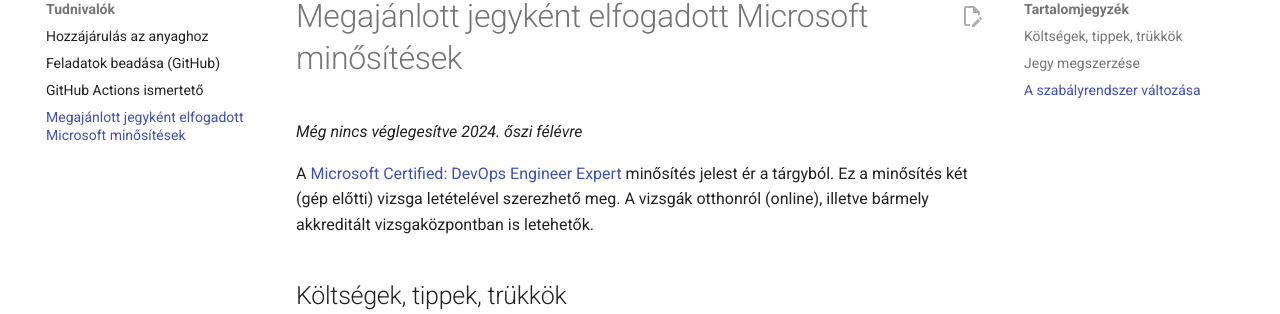
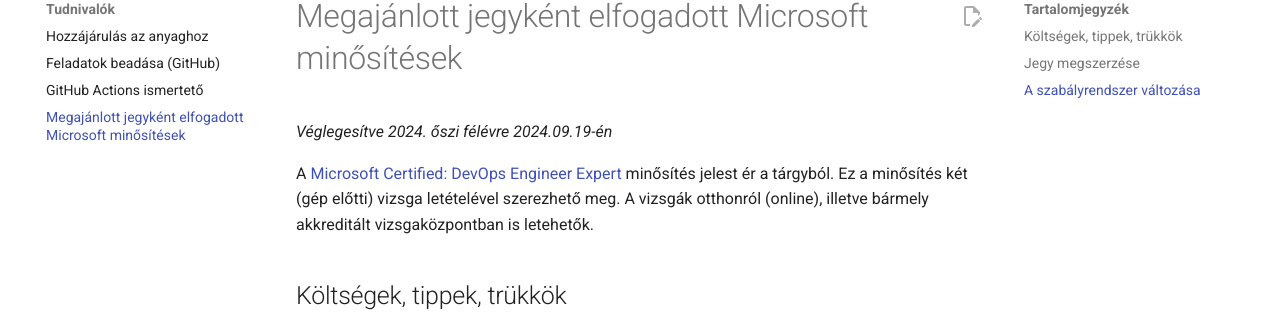
Before and after one commit to bmeviaumb11/skalazhato, an MkDocs documentation site: the page built from docs/information/certification.md, in a window 1280 px wide and 1385 px high. Shown: the part 150-464 px from the top of the window. Built offline with MkDocs 1.6.1 and Material for MkDocs 9.7.7, drawn with Linux system fonts in a browser that asks for light colours; comment, search, counter and statistics services are not loaded.

Commit message:
cert szabályok véglegesítve

```diff
--- a/docs/information/certification.md
+++ b/docs/information/certification.md
@@ -1,5 +1,5 @@
 # Megajánlott jegyként elfogadott Microsoft minősítések
-*Még nincs véglegesítve 2024. őszi félévre*
+*Véglegesítve 2024. őszi félévre 2024.09.19-én*
 
 A [Microsoft Certified: DevOps Engineer Expert](https://learn.microsoft.com/en-us/credentials/certifications/devops-engineer) minősítés jelest ér a tárgyból. Ez a minősítés két (gép előtti) vizsga letételével szerezhető meg. A vizsgák otthonról (online), illetve bármely akkreditált vizsgaközpontban is letehetők.
 
```
